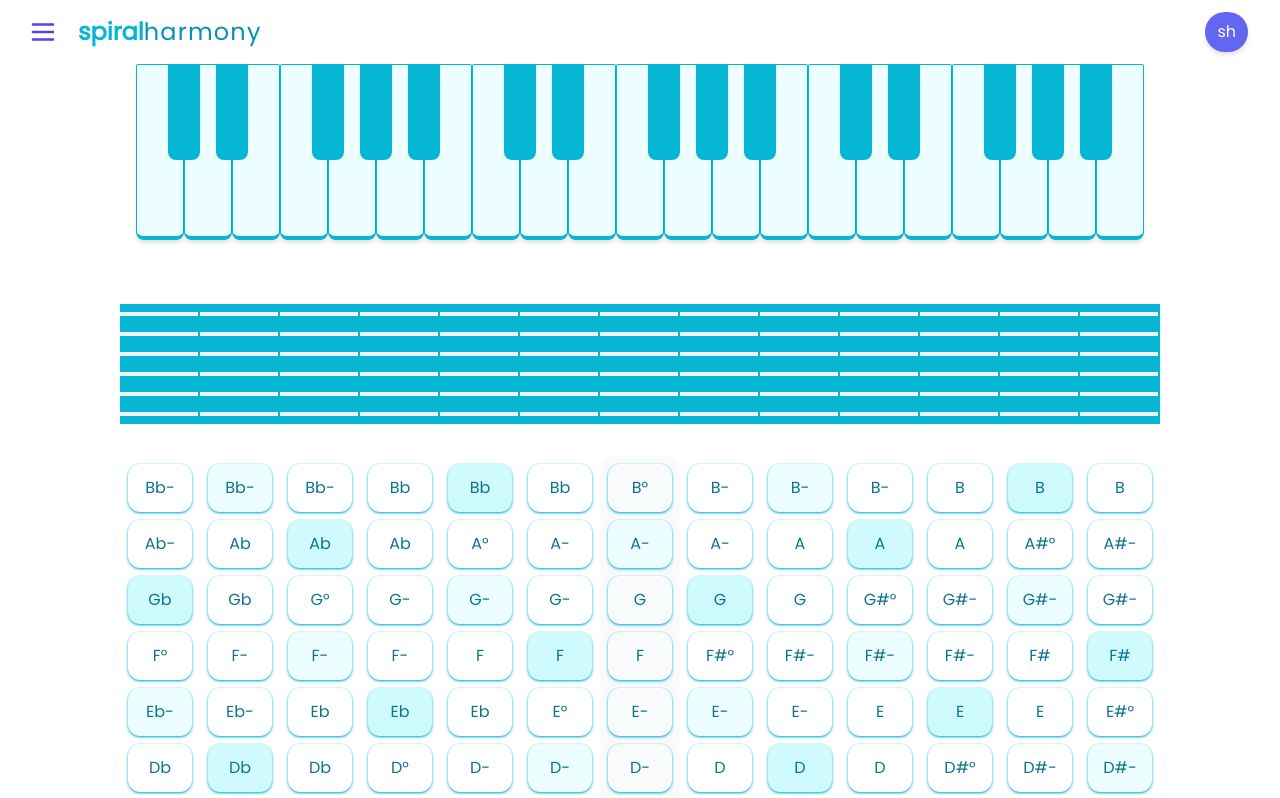
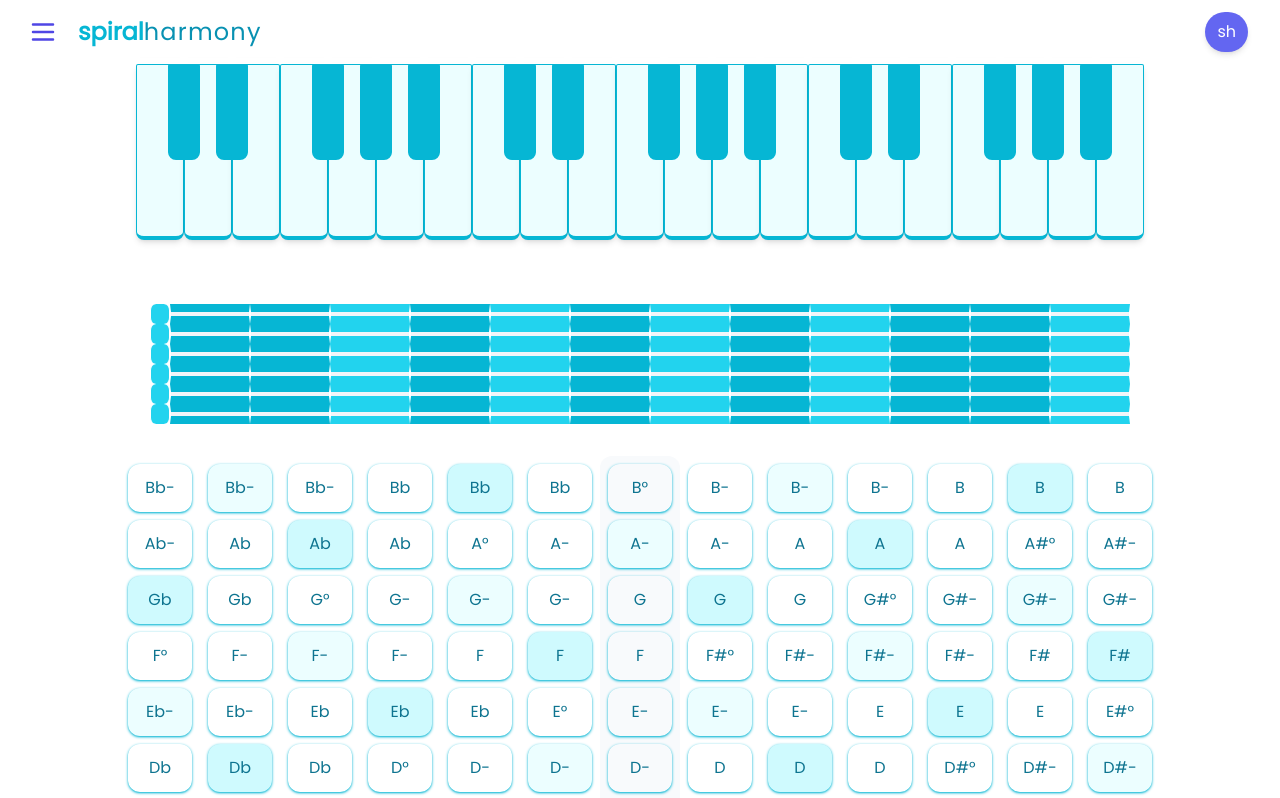
Before and after one commit to Luisantonio88/Spiral, a Next.js app in the folder spiral/: page /play in a window 1280 px wide. Shown: the top 798 px of the page. Built offline with nearby package versions, Linux system fonts and the light colour scheme; no server answers.

Commit message:
guitar styles

```diff
--- a/spiral/app/globals.css
+++ b/spiral/app/globals.css
@@ -143,9 +143,21 @@ p {
 }
 
 .fret {
-  @apply bg-slate-100 h-5 w-20 border-t-8 border-b-8 border-r-2 border-cyan-500 hover:bg-cyan-200;
+  @apply bg-slate-100 h-5 w-20 border-t-8 border-b-8 border-r border-cyan-500 hover:bg-white hover:border-cyan-300 active:bg-white transition duration-200 border-r-white border-l border-l-white;
 }
 
 .fret-active {
-  @apply bg-black text-white border-yellow-500;
+  @apply bg-black;
 }
+
+.fret:first-child {
+  @apply bg-cyan-400 w-5 h-5 border-t-0 border-b-0 hover:bg-cyan-300 rounded-md active:bg-white;
+}
+
+.fret:nth-child(4),
+.fret:nth-child(6),
+.fret:nth-child(8),
+.fret:nth-child(10),
+.fret:nth-child(13) {
+  @apply border-cyan-400 hover:border-cyan-200 active:bg-white transition duration-200 border-r-white border-r border-l border-l-white;
+}
```
